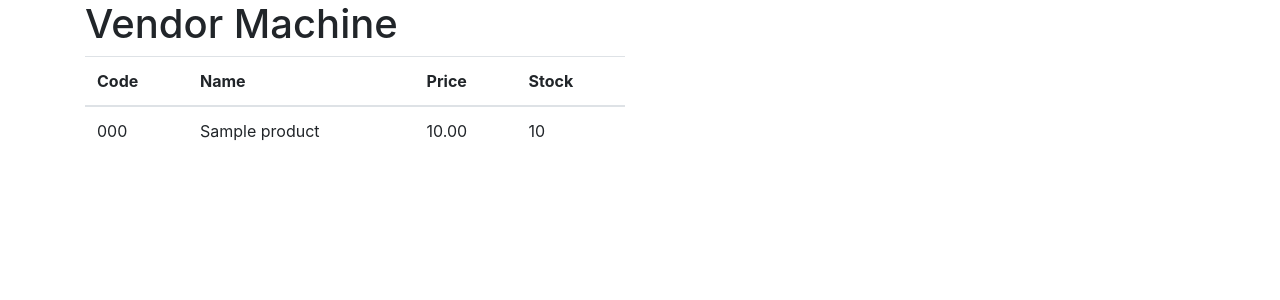
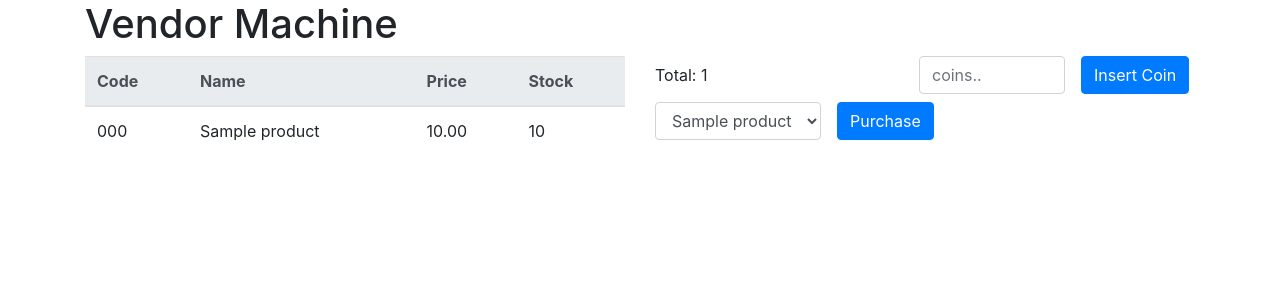
Before and after one commit to Failon/vendor-machine, a Symfony app: template symfony/src/VendorMachine/Infrastructure/Resources/templates/index.html.twig in a window 1280 px wide. Shown: the top 300 px of the page. Run offline with Twig, Linux system fonts and the light colour scheme; the template is opened without the code that fills it: most values are stand-ins (such as "Sample title", 1, 10 or a date in 2020); some libraries are stand-ins or nearby versions.

Commit message:
getTotalTransaction useCase.

```diff
--- a/symfony/src/VendorMachine/Application/GetProductListUseCase.php
+++ b/symfony/src/VendorMachine/Application/GetProductListUseCase.php
@@ -12,7 +12,7 @@ class GetProductListUseCase extends UseCase
     {
     }
 
-    public function doExecute(Request $request): Response
+    public function doExecute(?Request $request = null): Response
     {
         $products = [];
         foreach ($this->productRepository->searchAll() as $product) {
--- a/symfony/src/VendorMachine/Application/UseCase.php
+++ b/symfony/src/VendorMachine/Application/UseCase.php
@@ -7,9 +7,9 @@ use App\VendorMachine\Application\Response\Response;
 
 abstract class UseCase
 {
-    abstract public function doExecute(Request $request): Response;
+    abstract public function doExecute(?Request $request = null): Response;
 
-    public function execute(Request $request): Response
+    public function execute(?Request $request = null): Response
     {
         return $this->doExecute($request);
     }
--- a/symfony/src/VendorMachine/Domain/Services/GetTransactionChange.php
+++ b/symfony/src/VendorMachine/Domain/Services/GetTransactionChange.php
@@ -23,7 +23,7 @@ class GetTransactionChange
     {
         $currentTransactions = $this->transactionRepository->searchAll();
         if (empty($currentTransactions)) {
-            Throw new \UnderflowException();
+            throw new \UnderflowException();
         }
         $labelTransaction = reset($currentTransactions);
         $productPrice = $labelTransaction->getProduct()->getPrice();
--- a/symfony/src/VendorMachine/Infrastructure/Resources/templates/index.html.twig
+++ b/symfony/src/VendorMachine/Infrastructure/Resources/templates/index.html.twig
@@ -6,7 +6,7 @@
         <div class="row">
             <div class="col-sm-6">
                 <table class="table">
-                    <thead>
+                    <thead class="thead-light">
                     <tr>
                         <th>Code</th>
                         <th>Name</th>
@@ -26,6 +26,38 @@
                     </tbody>
                 </table>
             </div>
+            <div class="col-sm-6">
+                <div class="row">
+                    <div class="col-sm-12">
+                        <form action="#" class="form-inline">
+                            <div class="form-group mb-2">
+                                <label for="insertedCoins" class="sr-only">Inserted Coins</label>
+                                <input type="text" readonly class="form-control-plaintext" id="insertedCoins" value="Total: {{ totalInserted }}">
+                            </div>
+                            <div class="form-group mx-sm-3 mb-2">
+                                <label for="coins" class="sr-only">Coins</label>
+                                <input type="number" max="100" min="0.05" step="0.05" class="form-control" id="coins" placeholder="coins..">
+                            </div>
+                            <button type="submit" class="btn btn-primary mb-2">Insert Coin</button>
+                        </form>
+                    </div>
+                </div>
+                <div class="row">
+                    <div class="col-sm-12">
+                        <form action="#" class="form-inline">
+                            <div class="form-group mb-2">
+                                <label for="product" class="sr-only">Product Selection</label>
+                                <select name="product" id="product" class="form-control">
+                                    {% for product in products %}
+                                        <option value="{{ product.code }}">{{ product.name }}</option>
+                                    {% endfor %}
+                                </select>
+                            </div>
+                            <button type="submit" class="btn btn-primary mx-sm-3 mb-2">Purchase</button>
+                        </form>
+                    </div>
+                </div>
+            </div>
         </div>
     </div>
 {% endblock %}
```
Also changed, not shown: symfony/src/VendorMachine/Application/GetTotalTransaction.php (added, +24 -0 lines), symfony/src/VendorMachine/Infrastructure/Controller/VendorMachineController.php (+7 -4 lines).
